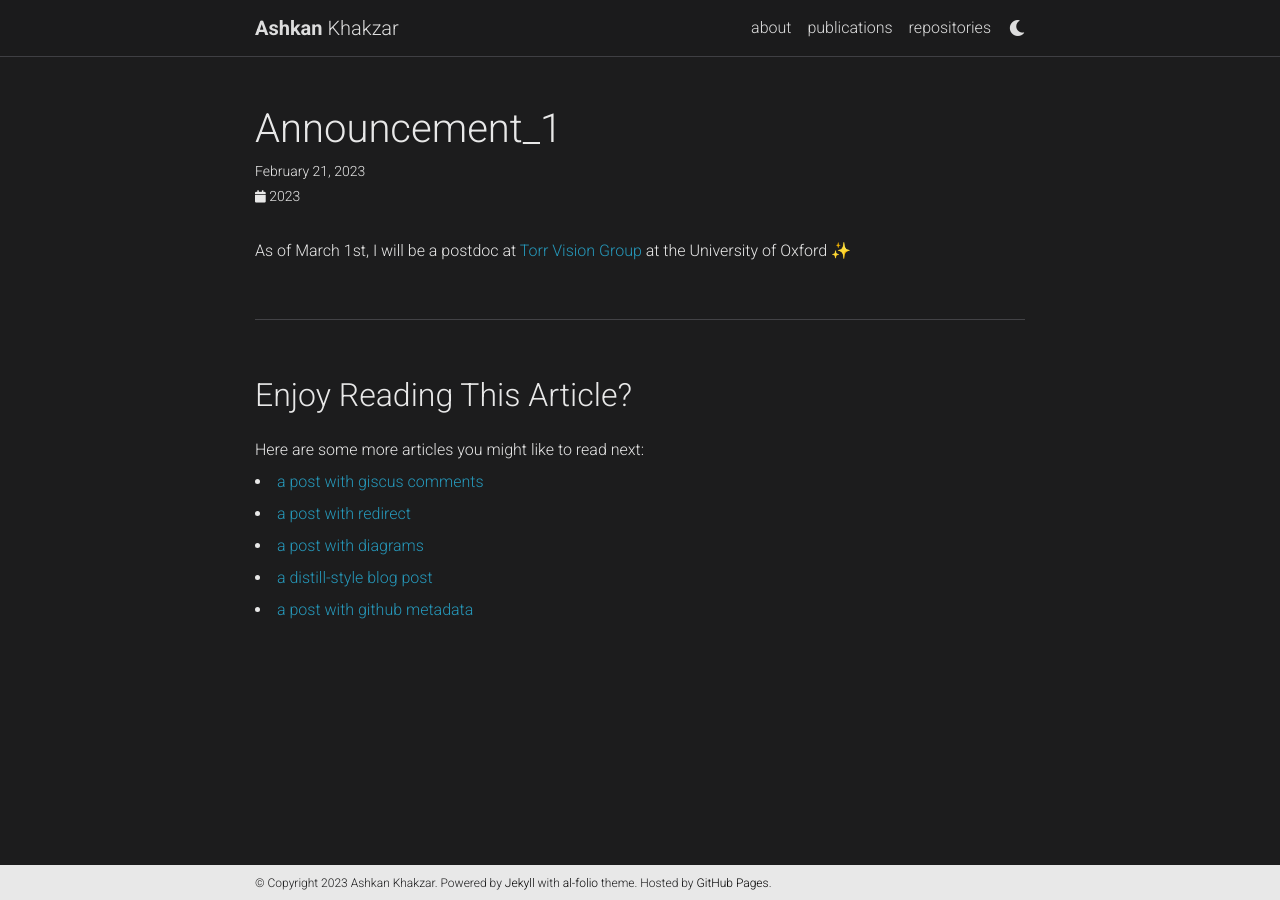
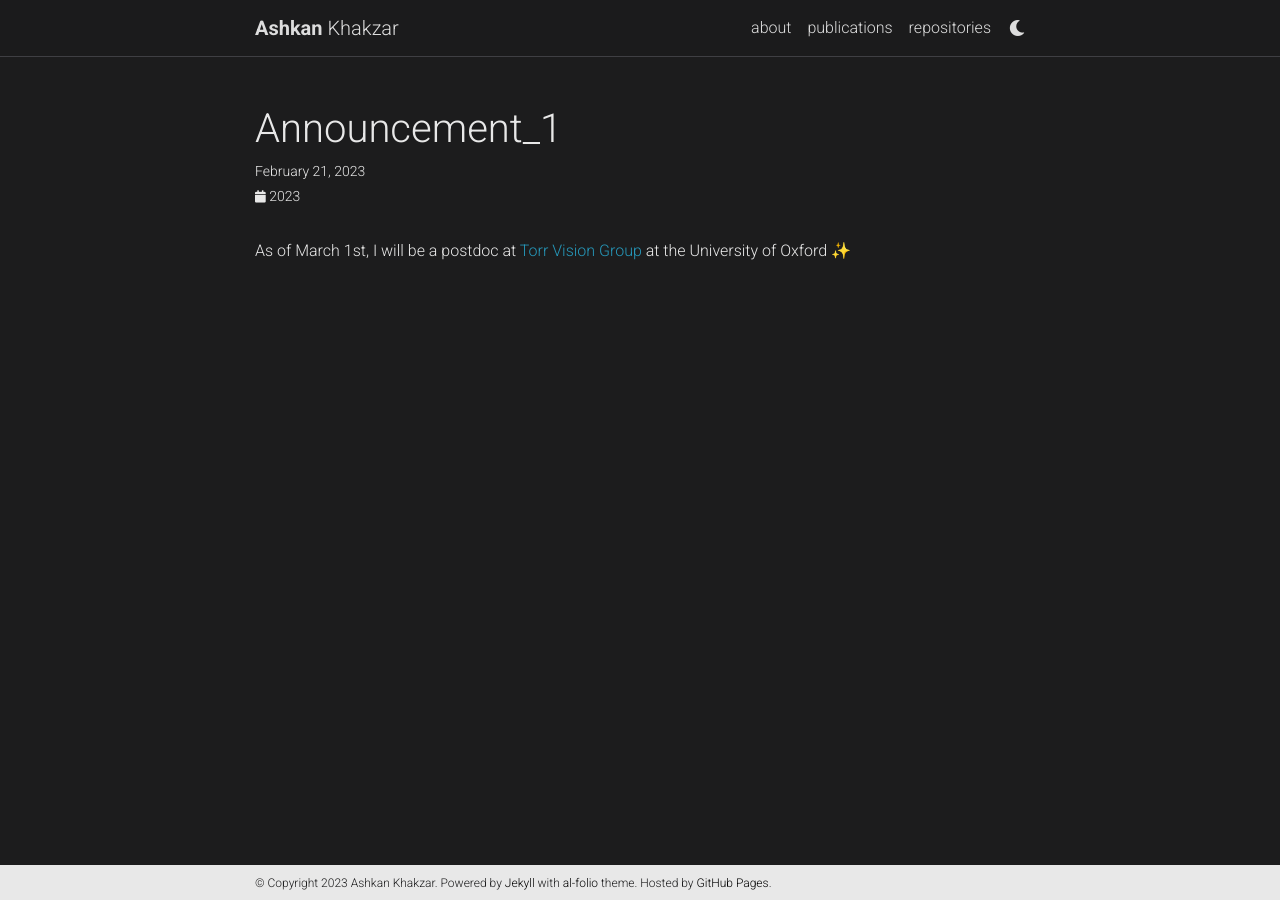
Before and after one commit to ashk-on/ashk-on.github.io, a Jekyll site: the page built from _news/announcement_1.md, in a window 1280 px wide. Built offline with Jekyll 4.4.1, drawn with Linux system fonts in a browser that asks for light colours; emoji names are drawn with the system emoji font; comment, search, counter and statistics services are not loaded; a style sheet for code colours, icons or effects is not loaded.

```diff
--- a/_config.yml
+++ b/_config.yml
@@ -124,7 +124,7 @@ pagination:
   enabled: true
 
 related_blog_posts:
-  enabled: true
+  enabled: false
   max_related: 5
 
 # Giscus comments (RECOMMENDED)
```
Also changed, not shown: _news/announcement_2.md (added, +7 -0 lines), _news/midl_ipmi.md (deleted, +0 -7 lines).
